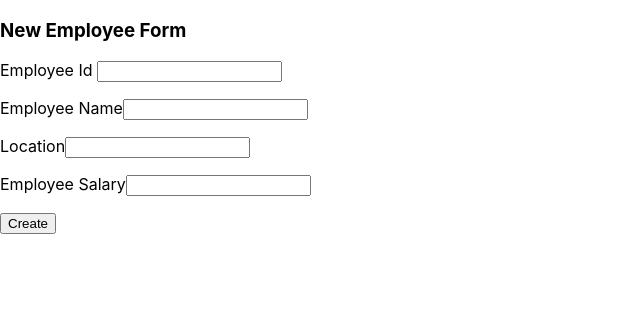
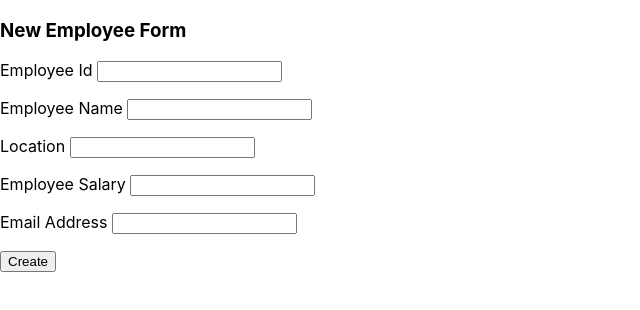
Before and after one commit to VaibhavSiddharth/EmployeeManagement, a React (Create React App) app: page / in a window 1280 px wide. Shown: the top 310 px of the page, without its empty margins (0-640 px from the left). Built offline with nearby package versions, Linux system fonts and the light colour scheme.

Commit message:
Form validation using formik

```diff
--- a/package.json
+++ b/package.json
@@ -9,7 +9,8 @@
     "formik": "^2.1.4",
     "react": "^16.13.1",
     "react-dom": "^16.13.1",
-    "react-scripts": "3.4.1"
+    "react-scripts": "3.4.1",
+    "yup": "^0.29.1"
   },
   "scripts": {
     "start": "react-scripts start",
--- a/src/index.js
+++ b/src/index.js
@@ -2,6 +2,29 @@
 import ReactDOM from "react-dom";
 import "./index.css";
 import { useFormik } from "formik";
+
+const validateEmployee = (empData) => {
+  const errors = {};
+
+  if (!empData.Name) {
+    errors.Name = "Please enter your name";
+  } else if (empData.Name.length > 20) {
+    errors.Name = "Name cannot exceed more than 20 characters";
+  }
+
+  if (!empData.Location) {
+    errors.Location = "Location cannot be left blank";
+  }
+
+  if (!empData.EmailId) {
+    errors.EmailId = "Email Address cannot be left blank";
+  } else if (
+    !/^[A-Z0-9._%+-]+@[A-Z0-9.-]+\.[A-Z]{2,4}$/i.test(empData.EmailId)
+  ) {
+    errors.EmailId = "Invalid Email Address";
+  }
+  return errors;
+};
 
 const EmployeeComponent = () => {
   const formik = useFormik({
@@ -10,7 +33,9 @@
       Name: "",
       Location: "",
       Salary: "",
+      EmailId: "",
     },
+    validate: validateEmployee,
     onSubmit: (values) => {
       alert(JSON.stringify(values));
     },
@@ -31,27 +56,35 @@
           ></input>
         </p>
         <p>
-          <label htmlFor="Name">Employee Name</label>
+          <label htmlFor="Name">Employee Name </label>
           <input
             type="text"
             name="Name"
             id="Name"
             value={formik.values.Name}
             onChange={formik.handleChange}
+            onBlur={formik.handleBlur}
           ></input>
+          {formik.touched.Name && formik.errors.Name ? (
+            <span style={{ color: "red" }}>{formik.errors.Name}</span>
+          ) : null}
         </p>
         <p>
-          <label htmlFor="Location">Location</label>
+          <label htmlFor="Location">Location </label>
           <input
             type="text"
             name="Location"
             id="Location"
             value={formik.values.Location}
             onChange={formik.handleChange}
+            onBlur={formik.handleBlur}
           ></input>
+          {formik.touched.Location && formik.errors.Location ? (
+            <span style={{ color: "red" }}>{formik.errors.Location}</span>
+          ) : null}
         </p>
         <p>
-          <label htmlFor="Salary">Employee Salary</label>
+          <label htmlFor="Salary">Employee Salary </label>
           <input
             type="text"
             name="Salary"
@@ -59,6 +92,20 @@
             value={formik.values.Salary}
             onChange={formik.handleChange}
           ></input>
+        </p>
+        <p>
+          <label htmlFor="EmailId">Email Address </label>
+          <input
+            type="text"
+            name="EmailId"
+            id="EmailId"
+            value={formik.values.EmailId}
+            onChange={formik.handleChange}
+            onBlur={formik.handleBlur}
+          ></input>
+          {formik.touched.EmailId && formik.errors.EmailId ? (
+            <span style={{ color: "red" }}>{formik.errors.EmailId}</span>
+          ) : null}
         </p>
         <button type="submit">Create</button>
       </form>
```
Also changed, not shown: 1 other file (tests, documents, lock files or other folders).
